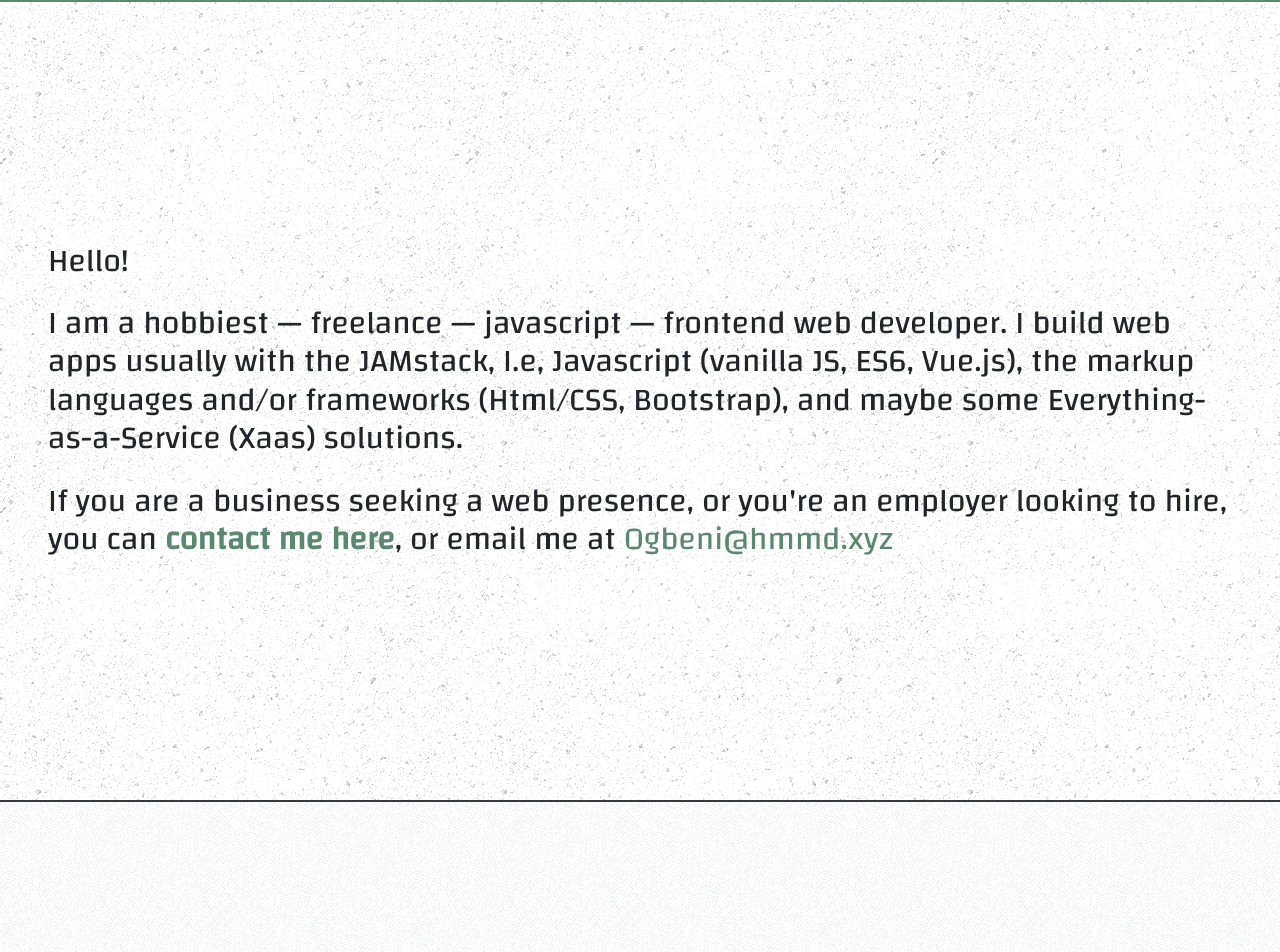
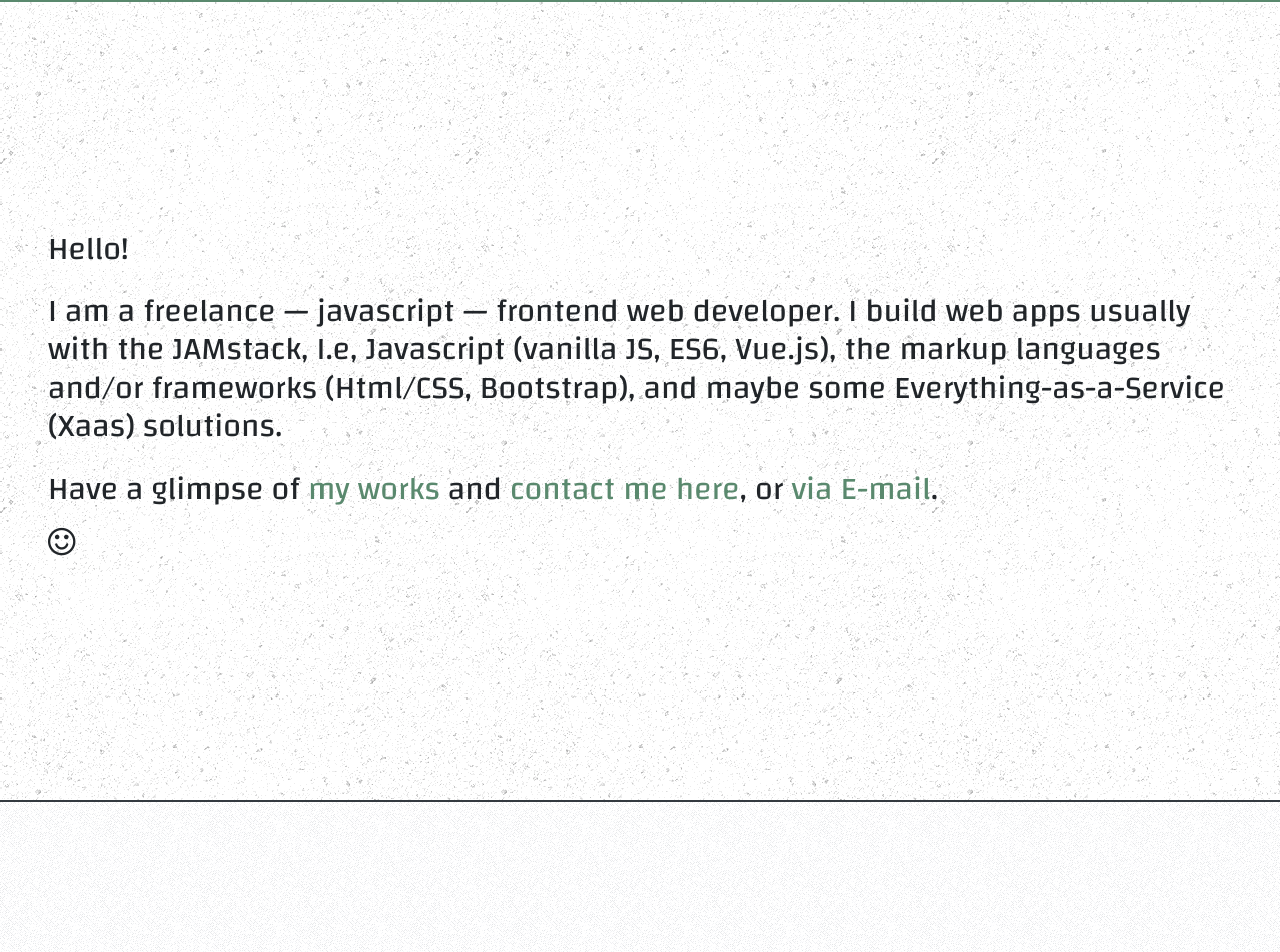
Before and after one commit to OgbeniHMMD/hmmd.xyz, a Nuxt app: page / in a window 1280 px wide. Shown: the part 798-1750 px from the top of the page. Built offline with nearby package versions, Linux system fonts and the light colour scheme; what vue-disqus would draw is missing.

Commit message:
Updated 'about' texts

```diff
--- a/components/AboutMe.vue
+++ b/components/AboutMe.vue
@@ -4,19 +4,20 @@
     class="d-flex justify-content-center align-items-center min-vh-100 border-dark border-bottom m-0 my-auto"
     style="background-image: url('/patterns/asfalt-dark.png')"
   >
-    <div class="p-3 p-md-5">
-      <p class="h2 mb-4">Hello!</p>
-      <p class="h2 mb-4">
-        I am a hobbiest — freelance — javascript — frontend web developer. I build web apps usually with the JAMstack,
+    <div class="h2 p-3 p-md-5">
+      <p class="mb-4">Hello!</p>
+      <p class="mb-4">
+        I am a freelance — javascript — frontend web developer. I build web apps usually with the JAMstack,
         I.e, Javascript (vanilla JS, ES6, Vue.js), the markup languages and/or frameworks (Html/CSS, Bootstrap), and maybe some Everything-as-a-Service (Xaas) solutions.
       </p>
-      <p class="h2 mb-0">
-        If you are a business seeking a web presence, or you're an employer looking to hire, you can
-        <a
-          href="#contact"
-          class="font-weight-bold"
-        >contact me here</a>, or email me at
-        <a href="mailto:Ogbeni@hmmd.xyz">Ogbeni@hmmd.xyz</a>
+      <p>
+        Have a glimpse of
+        <a href="#works">my works</a> and
+        <a href="#contact">contact me here</a>, or
+        <a href="mailto:Ogbeni@hmmd.xyz">via E-mail</a>.
+      </p>
+      <p class="mb-0">
+        <i class="fa fa-smile-o"></i>
       </p>
     </div>
   </div>
--- a/pages/resume.vue
+++ b/pages/resume.vue
@@ -70,12 +70,12 @@
                 <div class="h1">PROFILE</div>
                 <div class="pb-4">
                   <p>
-                    I am a hobbiest &mdash; freelance &mdash; javascript &mdash; frontend web developer. I build web apps usually with the JAMstack,
+                    I am a freelance &mdash; javascript &mdash; frontend web developer. I build web apps usually with the JAMstack,
                     I.e, Javascript (vanilla JS, ES6, Vue.js), the markup languages and/or frameworks (Html/CSS, Bootstrap), and maybe some Everything-as-a-Service (Xaas) solutions.
                   </p>
                   <p>I have histories with ASP.NET/VB.NET, Java(SE), Python, PHP (Code Igniter, Laravel), Wordpress...</p>
                   <p>I don't crumble under pressure, and I'm ever willing to learn new technologies.</p>
-                  <p>I'm looking for a role of a junior web developer in a real company</p>
+                  <p>I'm looking for the role of a junior web developer.</p>
                 </div>
               </div>
             </div>
```
